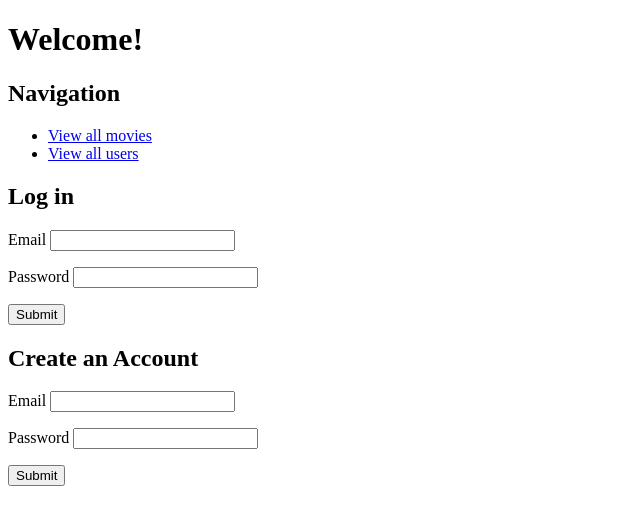
After one commit to rlavanya9/ratings-v2, a Flask app: template templates/homepage.html in a window 1280 px wide. The commit adds this page. Shown: the top 525 px of the page, without its empty margins (0-640 px from the left). Run offline with Flask 2, Linux system fonts and the light colour scheme; the template is opened without the code that fills it, so the values that code supplies are empty.

Commit message:
Lab complete

```diff
--- a/server.py
+++ b/server.py
@@ -1,12 +1,92 @@
 """Server for movie ratings app."""
+from flask import Flask, render_template, request, flash, session, redirect
+from model import connect_to_db
+import crud
+from jinja2 import * # StrictUndefined
 
-from flask import Flask
+
 
 app = Flask(__name__)
+app.secret_key = "poij;lkrjaf;"
+app.jinja_env.undefined = StrictUndefined
+app.config['PRESERVE_CONTEXT_ON_EXCEPTION'] = True
+# Replace this with routes and view functions!
+
+@app.route('/')
+def homepage():
+    """View homepage."""
+
+    return render_template('/homepage.html')
+
+@app.route('/movies')
+def movies():
+    """View all movies"""
+
+    all_movies = crud.display_movies()
+    return render_template('all_movies.html',
+                            movies = all_movies)
+
+@app.route('/movies/<movie_id>')
+def show_movie(movie_id):
+    """Display the details for a single movie"""
+
+    movie = crud.get_movie_by_id(movie_id)
+
+    return render_template('movie_details.html',
+                            movie=movie)
+
+@app.route('/users')
+def show_users():
+    """show a list of all users"""
+
+    all_users = crud.display_users()
+
+    return render_template('all_users.html',
+                            users = all_users)
 
 
-# Replace this with routes and view functions!
+@app.route('/users/<email>')
+def show_profile(email):
+    """show the profile for the selected user"""
 
+    # user = crud.get_user_by_id(user_id)
+    user = crud.get_user_by_id(email)
+
+    return render_template('profile.html',
+                            user=user)
+
+@app.route('/new_users', methods=['POST'])
+def register_user():
+    """Register a new user"""
+
+    email = request.form.get('email')
+    password = request.form.get('password')
+    user = crud.check_user(email)
+    if user:
+        flash("Email already in use -- Cannot create account.")
+    else:
+        crud.create_user(email, password)
+        flash("Account created! Please log in")
+
+    return redirect('/')
+
+@app.route('/login')
+def login_user():
+    """Log a user into the site"""
+
+    email = request.args.get('email')
+    password = request.args.get('password')
+
+    if crud.check_user(email):
+        is_valid = crud.validate_user(email, password)
+        if is_valid:
+            flash ("Logged in successfully!")
+        else:
+            flash("Email and password do not match, please check your login and try again or create an account.")
+    else:
+        flash("Email is not in our system, Please create a new account.")
+    return redirect("/")
 
 if __name__ == '__main__':
-    app.run(host='0.0.0.0', debug=True)
+    connect_to_db(app)
+    app.run(debug=True, host='0.0.0.0')
--- a/templates/base.html
+++ b/templates/base.html
@@ -10,6 +10,11 @@
     {% block head %}{% endblock %}
   </head>
   <body>
+  {% for msg in get_flashed_messages() %}
+    <p class="flash-msg">
+      {{ msg }}
+    </p>
+  {% endfor %}
     {% block body %}{% endblock %}
 
     {% block after_body %}{% endblock %}
--- /dev/null
+++ b/templates/homepage.html
@@ -0,0 +1,41 @@
+{% extends 'base.html' %}
+{% block title %}Movie Ratings Home{% endblock %}
+
+{% block body %}
+  <h1>Welcome!</h1>
+
+  <h2>Navigation</h2>
+  <ul>
+    <li><a href="/movies">View all movies</a></li>
+    <li><a href="/users">View all users</a></li>
+  </ul>
+
+  <h2>Log in</h2>
+    <form action="/login" method="GET">
+      <p>
+        Email <input type="text" name="email">
+      </p>
+
+      <p>
+        Password <input type="password" name="password">
+      </p>
+
+      <p>
+        <input type="submit">
+      </p>
+    </form>
+  <h2>Create an Account</h2>
+  <form action="/new_users" method="POST">
+    <p>
+      Email <input type="text" name="email">
+    </p>
+
+    <p>
+      Password <input type="password" name="password">
+    </p>
+
+    <p>
+      <input type="submit">
+    </p>
+  </form>
+{% endblock %}
```
Also changed, not shown: crud.py (+35 -0 lines), templates/all_movies.html (added, +13 -0 lines), templates/all_users.html (added, +13 -0 lines), templates/movie_details.html (added, +9 -0 lines), templates/profile.html (added, +8 -0 lines).
